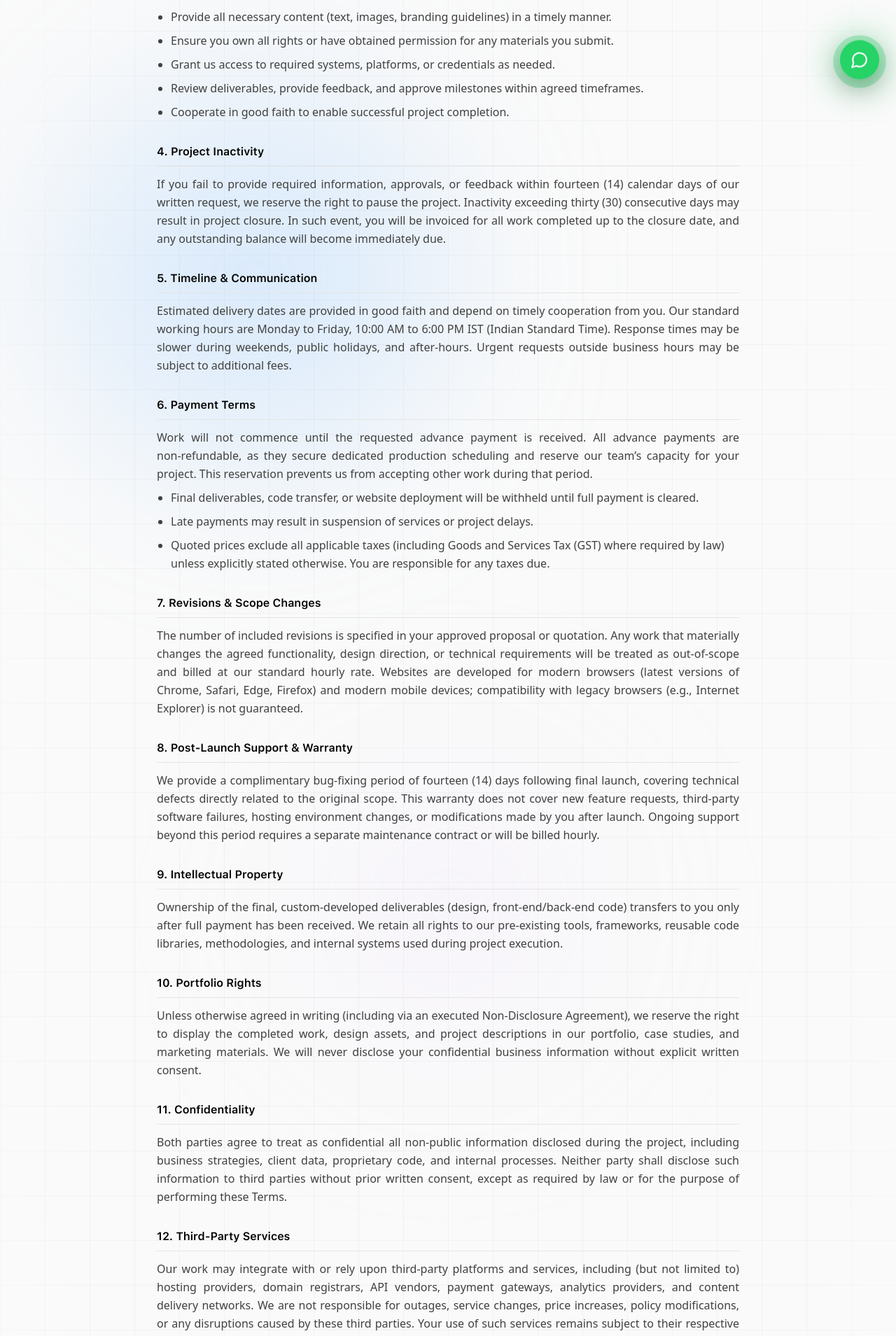
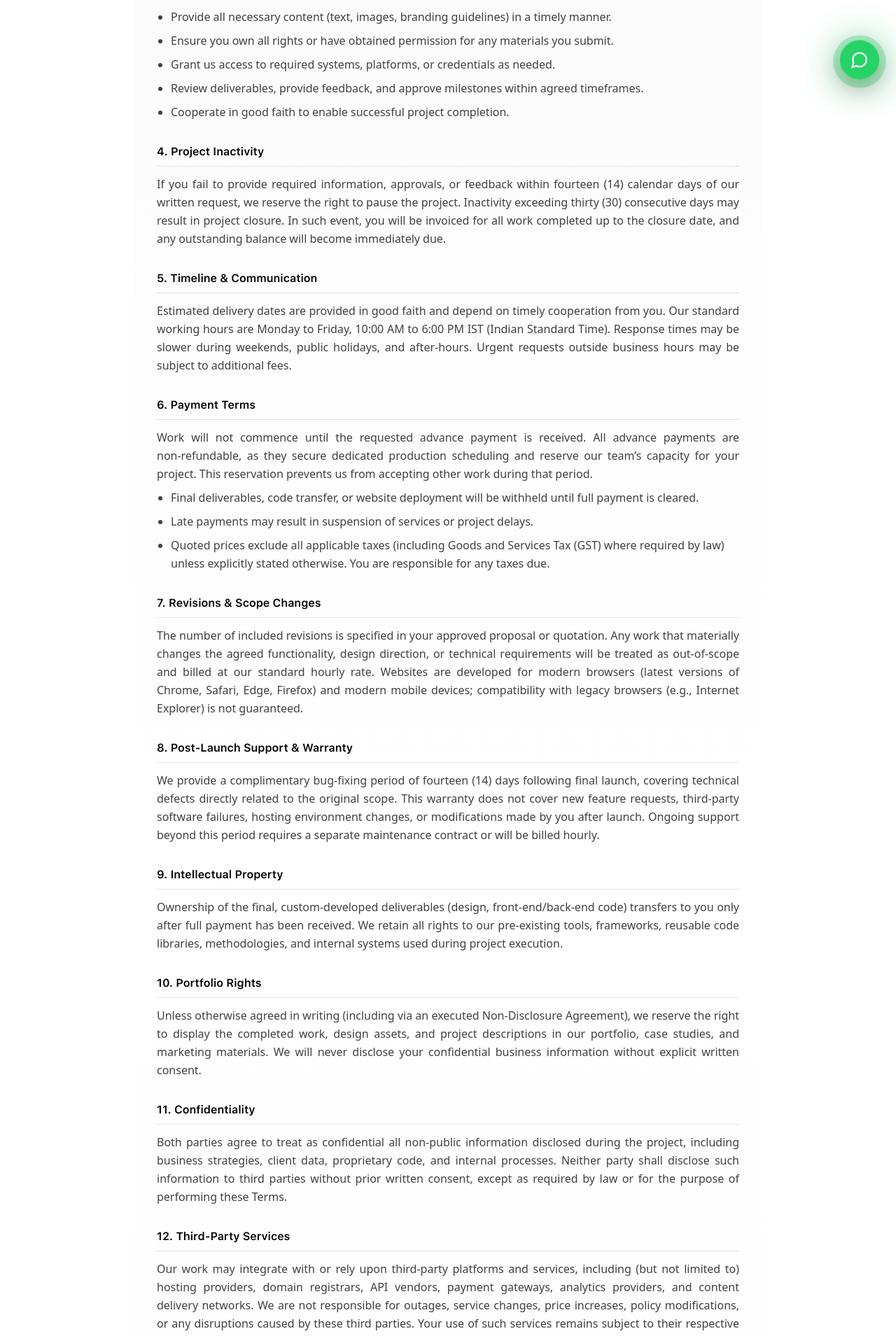
Before and after one commit to jitendra-math/Agency-Website, a Next.js app: page /terms in a window 1280 px wide. Shown: the part 660-2569 px from the top of the page at 70% size. Built offline with nearby package versions, Linux system fonts and the light colour scheme; a web font is replaced by a local one.

Commit message:
Update via Repo Manager 🚀

```diff
--- a/src/components/t&c/TermsOfServiceContent.js
+++ b/src/components/t&c/TermsOfServiceContent.js
@@ -2,77 +2,16 @@
 
 "use client";
 
-import { motion } from "framer-motion";
-
 export default function TermsOfServiceContent() {
   const currentYear = new Date().getFullYear();
-  const effectiveDate = "14 January 2026";
-  const lastUpdated = "14 January 2026";
+  const effectiveDate = "January 14, 2026";
+  const lastUpdated = "January 14, 2026";
   const version = "2.1";
 
   return (
-    <div className="relative isolate overflow-hidden bg-[#fafafa] dark:bg-[#050505] transition-colors duration-500">
-      {/* Ambient Glows - Same as other pages */}
-      <div className="absolute inset-0 -z-10 overflow-hidden pointer-events-none">
-        <motion.div
-          animate={{
-            x: [0, -30, 0],
-            y: [0, 40, 0],
-            scale: [1, 1.1, 1],
-          }}
-          transition={{ duration: 25, repeat: Infinity, ease: "easeInOut" }}
-          className="
-            absolute top-[10%] left-[-10%] sm:top-[20%] sm:left-[10%]
-            w-[80vw] h-[80vw] sm:w-[500px] sm:h-[500px]
-            rounded-full
-            bg-blue-300/30 dark:bg-indigo-900/20
-            blur-[80px] sm:blur-[120px]
-            mix-blend-multiply dark:mix-blend-screen
-          "
-        />
-        <motion.div
-          animate={{
-            x: [0, 40, 0],
-            y: [0, -30, 0],
-            scale: [1, 1.15, 1],
-          }}
-          transition={{ duration: 30, repeat: Infinity, ease: "easeInOut" }}
-          className="
-            absolute bottom-[-10%] right-[-10%] sm:bottom-[10%] sm:right-[10%]
-            w-[90vw] h-[90vw] sm:w-[600px] sm:h-[600px]
-            rounded-full
-            bg-cyan-200/40 dark:bg-cyan-900/15
-            blur-[90px] sm:blur-[130px]
-            mix-blend-multiply dark:mix-blend-screen
-          "
-        />
-        <motion.div
-          animate={{ opacity: [0.3, 0.5, 0.3] }}
-          transition={{ duration: 20, repeat: Infinity, ease: "easeInOut" }}
-          className="
-            absolute top-1/2 left-1/2 -translate-x-1/2 -translate-y-1/2
-            w-[70vw] h-[70vw] sm:w-[400px] sm:h-[400px]
-            rounded-full
-            bg-purple-200/30 dark:bg-violet-900/15
-            blur-[100px] sm:blur-[120px]
-            mix-blend-multiply dark:mix-blend-screen
-          "
-        />
-      </div>
+    <div className="max-w-4xl mx-auto px-4 sm:px-6 lg:px-8 py-12 sm:py-16 bg-gradient-to-b from-neutral-50 via-white to-neutral-100/50 dark:from-neutral-950 dark:via-neutral-900 dark:to-neutral-900/50 transition-colors duration-500">
 
-      {/* Subtle Grid Depth */}
-      <div
-        className="
-          absolute inset-0 -z-20
-          opacity-[0.03] dark:opacity-[0.05]
-          bg-[linear-gradient(#000_1px,transparent_1px),linear-gradient(90deg,#000_1px,transparent_1px)]
-          bg-[size:48px_48px] sm:bg-[size:64px_64px]
-          [mask-image:radial-gradient(ellipse_60%_70%_at_50%_50%,#000_70%,transparent_100%)]
-        "
-      />
-
-      <div className="max-w-4xl mx-auto px-4 sm:px-6 lg:px-8 py-12 sm:py-16">
-        {/* Title Block */}
+      {/* Title Block - No duplicate brand name */}
       <div className="text-center mb-10">
         <h1 className="text-3xl sm:text-4xl font-bold tracking-tight text-black dark:text-white">
           Terms of Service
@@ -91,6 +30,7 @@ export default function TermsOfServiceContent() {
 
       {/* Content Sections */}
       <div className="space-y-8 text-sm sm:text-base">
+
         {/* 1. Acceptance of Terms */}
         <section>
           <h2 className="text-base font-semibold text-black dark:text-white border-b border-neutral-200 dark:border-neutral-800 pb-2 mb-3">
@@ -329,7 +269,7 @@ export default function TermsOfServiceContent() {
         </section>
 
         {/* 19. Digital Acceptance */}
-          <div className="mt-10 p-5 bg-neutral-50 dark:bg-neutral-900/30 rounded-xl border border-neutral-200 dark:border-neutral-800">
+        <div className="mt-10 p-5 bg-white/50 dark:bg-neutral-900/40 rounded-xl border border-neutral-200/60 dark:border-neutral-800/60 backdrop-blur-sm">
           <h3 className="text-base font-semibold text-black dark:text-white mb-2">
             Digital Acceptance
           </h3>
@@ -342,7 +282,7 @@ export default function TermsOfServiceContent() {
       </div>
 
       {/* Footer with contact info */}
-        <div className="mt-12 pt-6 border-t border-neutral-200 dark:border-neutral-800 text-center text-xs text-neutral-500 dark:text-neutral-500">
+      <div className="mt-12 pt-6 border-t border-neutral-200/60 dark:border-neutral-800/60 text-center text-xs text-neutral-500 dark:text-neutral-500">
         <div className="flex flex-col sm:flex-row justify-center items-center gap-2 sm:gap-4 mb-3">
           <a
             href="mailto:contact@jssoriginals.in"
@@ -362,6 +302,5 @@ export default function TermsOfServiceContent() {
         <p className="mt-1">Document Version: {version}</p>
       </div>
     </div>
-    </div>
   );
 }
```
Lines whose indentation alone changed are shown as unchanged.
